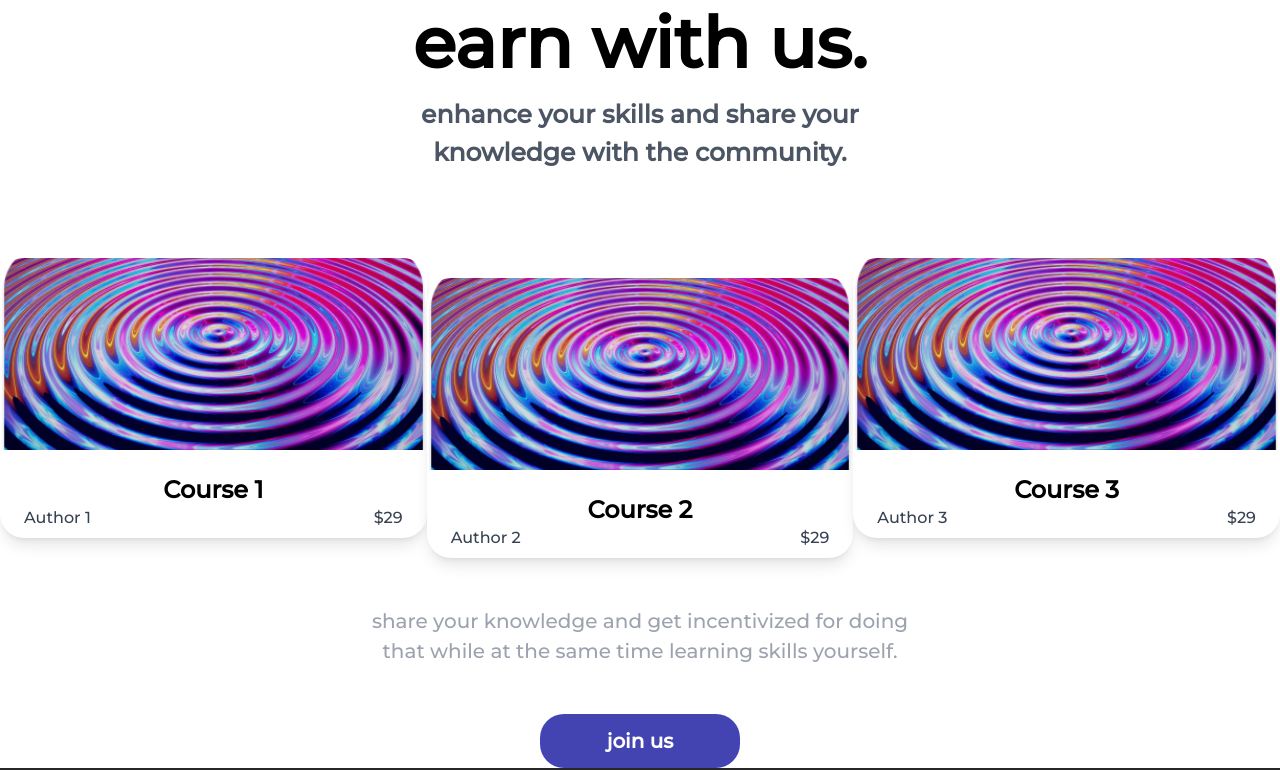
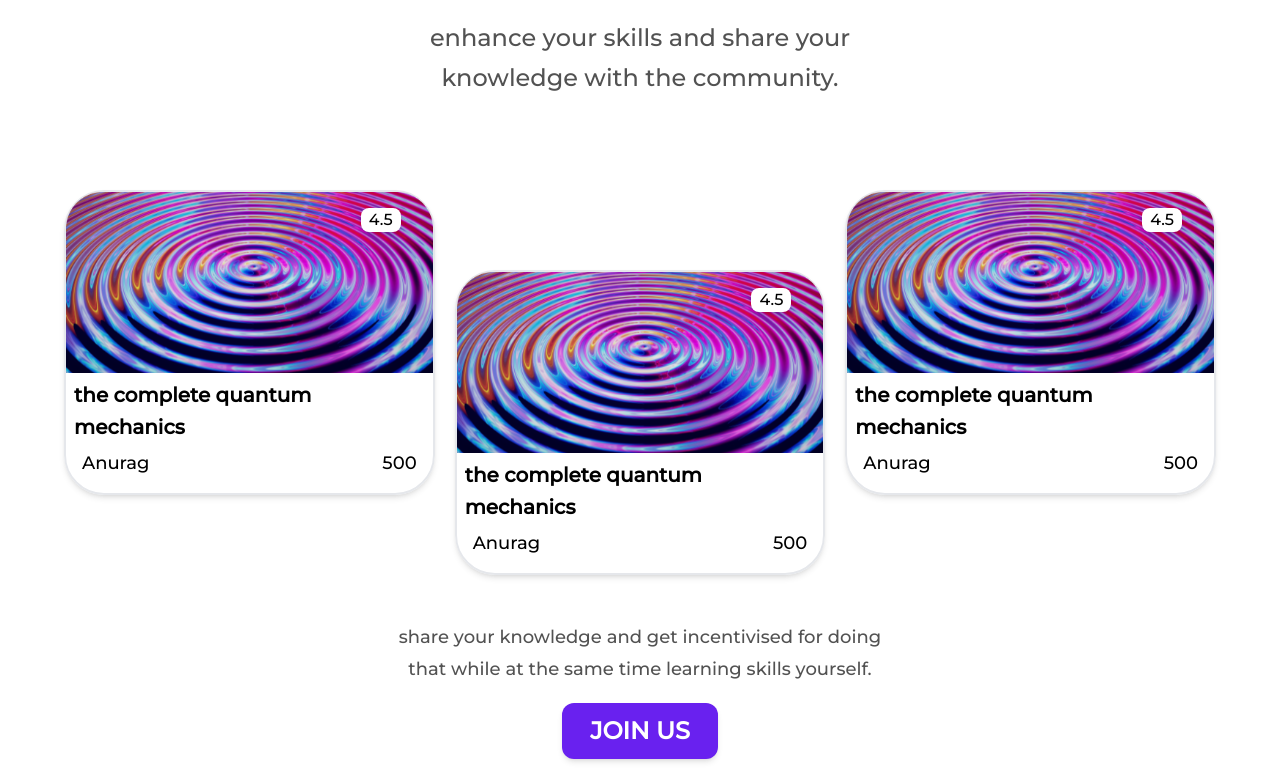
Before and after one commit to vishnubansal001/infinikul2.0, a React (Create React App) app: page / in a window 1280 px wide. Shown: the part 1010-1780 px from the top of the page. Built offline with nearby package versions, Linux system fonts and the light colour scheme.

Commit message:
second section completed

```diff
--- a/src/Components/CoursesSection.js
+++ /dev/null
@@ -1,43 +0,0 @@
-import React from 'react';
-import CourseCard from '../UI/CourseCard';
-
-const CoursesSection = () => {
-  return (
-    <div className="grid grid-rows-2 mt-12 bg-cover">
-      <div>
-        <h1 className="text-[70px] font-extrabold mt-6">learn and <br />
-          earn with us.
-        </h1>
-        <h1 className="text-[25px] font-bold text-gray-600">
-          enhance your skills and share your <br />
-          knowledge with the community.
-        </h1>
-      </div>
-
-      <div className="grid grid-cols-1 md:grid-cols-2 lg:grid-cols-3 mt-8 lg:mt-12">
-        <div>
-          <CourseCard title="Course 1" author="Author 1" price="29" />
-        </div>
-
-        <div className="mt-5">
-          <CourseCard title="Course 2" author="Author 2" price="29" />
-        </div>
-
-        <div>
-          <CourseCard title="Course 3" author="Author 3" price="29" />
-        </div>
-      </div>
-
-      <div className="lg:mt-12 text-[20px] text-gray-400">
-        share your knowledge and get incentivized for doing <br />
-        that while at the same time learning skills yourself.
-      </div>
-
-      <div>
-        <button className="bg-[#4343b1] w-[200px] h-[54px] text-[20px] text-white font-bold rounded-3xl mt-12">join us</button>
-      </div>
-    </div>
-  );
-};
-
-export default CoursesSection;
--- /dev/null
+++ b/src/Components/CoursesSection.jsx
@@ -0,0 +1,129 @@
+import React from "react";
+import CourseCard from "../UI/CourseCard";
+import cardpic from "../assets/cardpic.png";
+
+const CoursesSection = () => {
+  return (
+    <>
+      <section className="flex select-none items-center justify-center min-h-screen h-full relative">
+        <div className="flex items-center justify-center mx-auto p-6 sm:p-12 lg:p-16">
+          <div className="flex flex-col items-center justify-center lg:gap-12 md:gap-10 gap-8">
+            <div className="flex flex-col justify-center items-center text-center gap-4 text-black">
+              <div className="flex flex-col justify-center items-center text-center gap-2">
+                <h1 className="font-bold lg:text-6xl md:text-5xl text-3xl ">
+                  learn and
+                </h1>
+                <h1 className="font-bold lg:text-6xl md:text-5xl text-3xl ">
+                  earn with us.
+                </h1>
+              </div>
+              <div className="flex flex-col justify-center items-center text-center gap-2">
+                <p className="lg:text-2xl md:text-xl text-lg text-[#525252]">
+                  enhance your skills and share your
+                </p>
+                <p className="lg:text-2xl md:text-xl text-lg text-[#525252]">
+                  knowledge with the community.
+                </p>
+              </div>
+            </div>
+            <div className="grid lg:grid-cols-3 md:grid-cols-2 grid-cols-1 justify-center items-center gap-5 lg:mt-[-2rem]">
+              <div className="flex flex-col justify-start items-start border-2 rounded-[40px] shadow-md hover:shadow-xl transition-all duration-300 ease-in-out">
+                <div className="relative">
+                  <img
+                    src={cardpic}
+                    alt="img/cardpic.png"
+                    className="w-auto h-auto"
+                  />
+                  <p className="absolute right-[2rem] top-[1rem] z-10 bg-white px-2 rounded-[8px] shadow-md">
+                    4.5
+                  </p>
+                </div>
+                <div className="flex flex-col justify-start items-start w-full p-2">
+                  <div className="flex flex-col justify-start items-start gap-1 text-black">
+                    <h1 className="lg:text-xl md:text-lg text-base font-bold">
+                      the complete quantum
+                    </h1>
+                    <h1 className="lg:text-xl md:text-lg text-base font-bold">
+                      mechanics
+                    </h1>
+                  </div>
+                  <div className="flex flex-row justify-between w-full p-2 items-start gap-1 text-black">
+                    <p className="lg:text-lg md:text-base text-sm">Anurag</p>
+                    <p className="lg:text-lg md:text-base text-sm">500</p>
+                  </div>
+                </div>
+              </div>
+              <div className="flex flex-col justify-start items-start border-2 rounded-[40px] shadow-md hover:shadow-xl transition-all duration-300 ease-in-out lg:mt-[10rem]">
+                <div className="relative">
+                  <img
+                    src={cardpic}
+                    alt="img/cardpic.png"
+                    className="w-auto h-auto"
+                  />
+                  <p className="absolute right-[2rem] top-[1rem] z-10 bg-white px-2 rounded-[8px] shadow-md">
+                    4.5
+                  </p>
+                </div>
+                <div className="flex flex-col justify-start items-start w-full p-2">
+                  <div className="flex flex-col justify-start items-start gap-1 text-black">
+                    <h1 className="lg:text-xl md:text-lg text-base font-bold">
+                      the complete quantum
+                    </h1>
+                    <h1 className="lg:text-xl md:text-lg text-base font-bold">
+                      mechanics
+                    </h1>
+                  </div>
+                  <div className="flex flex-row justify-between w-full p-2 items-start gap-1 text-black">
+                    <p className="lg:text-lg md:text-base text-sm">Anurag</p>
+                    <p className="lg:text-lg md:text-base text-sm">500</p>
+                  </div>
+                </div>
+              </div>
+              <div className="flex flex-col justify-start items-start border-2 rounded-[40px] shadow-md hover:shadow-xl transition-all duration-300 ease-in-out">
+                <div className="relative">
+                  <img
+                    src={cardpic}
+                    alt="img/cardpic.png"
+                    className="w-auto h-auto"
+                  />
+                  <p className="absolute right-[2rem] top-[1rem] z-10 bg-white px-2 rounded-[8px] shadow-md">
+                    4.5
+                  </p>
+                </div>
+                <div className="flex flex-col justify-start items-start w-full p-2">
+                  <div className="flex flex-col justify-start items-start gap-1 text-black">
+                    <h1 className="lg:text-xl md:text-lg text-base font-bold">
+                      the complete quantum
+                    </h1>
+                    <h1 className="lg:text-xl md:text-lg text-base font-bold">
+                      mechanics
+                    </h1>
+                  </div>
+                  <div className="flex flex-row justify-between w-full p-2 items-start gap-1 text-black">
+                    <p className="lg:text-lg md:text-base text-sm">Anurag</p>
+                    <p className="lg:text-lg md:text-base text-sm">500</p>
+                  </div>
+                </div>
+              </div>
+            </div>
+            <div className="flex flex-col justify-center items-center gap-5">
+              <div className="flex flex-col justify-center items-center text-center gap-1">
+                <p className="lg:text-lg md:text-base text-sm text-[#525252]">
+                  share your knowledge and get incentivised for doing
+                </p>
+                <p className="lg:text-lg md:text-base text-sm text-[#525252]">
+                  that while at the same time learning skills yourself.
+                </p>
+              </div>
+              <button className="uppercase bg-[#6921EF] font-bold lg:text-2xl md:text-xl text-lg text-center text-white px-7 py-3 rounded-[12px] shadow-md hover:shadow-xl transition-all duration-300 ease-in-out">
+                join us
+              </button>
+            </div>
+          </div>
+        </div>
+      </section>
+    </>
+  );
+};
+
+export default CoursesSection;
--- a/src/Components/LandingPage.js
+++ b/src/Components/LandingPage.js
@@ -28,10 +28,10 @@ const LandingPage = () => {
             <div className="flex flex-col items-center justify-center lg:gap-12 md:gap-10 gap-8">
               <div className="flex flex-col justify-center items-center text-center text-white md:w-auto w-[90%] mx-auto gap-4">
                 <div className="flex flex-col justify-center items-center text-center gap-3">
-                  <h1 className="lg:text-6xl md:text-4xl text-3xl font-bold lg:leading-7 leading-10">
+                  <h1 className="lg:text-6xl md:text-4xl text-3xl font-bold leading-10">
                     unlock your potential with
                   </h1>
-                  <h1 className="lg:text-6xl md:text-4xl text-3xl font-bold lg:leading-7 leading-10">
+                  <h1 className="lg:text-6xl md:text-4xl text-3xl font-bold leading-10">
                     our community.
                   </h1>
                 </div>
```
Also changed, not shown: src/assets/cardpic.png.
